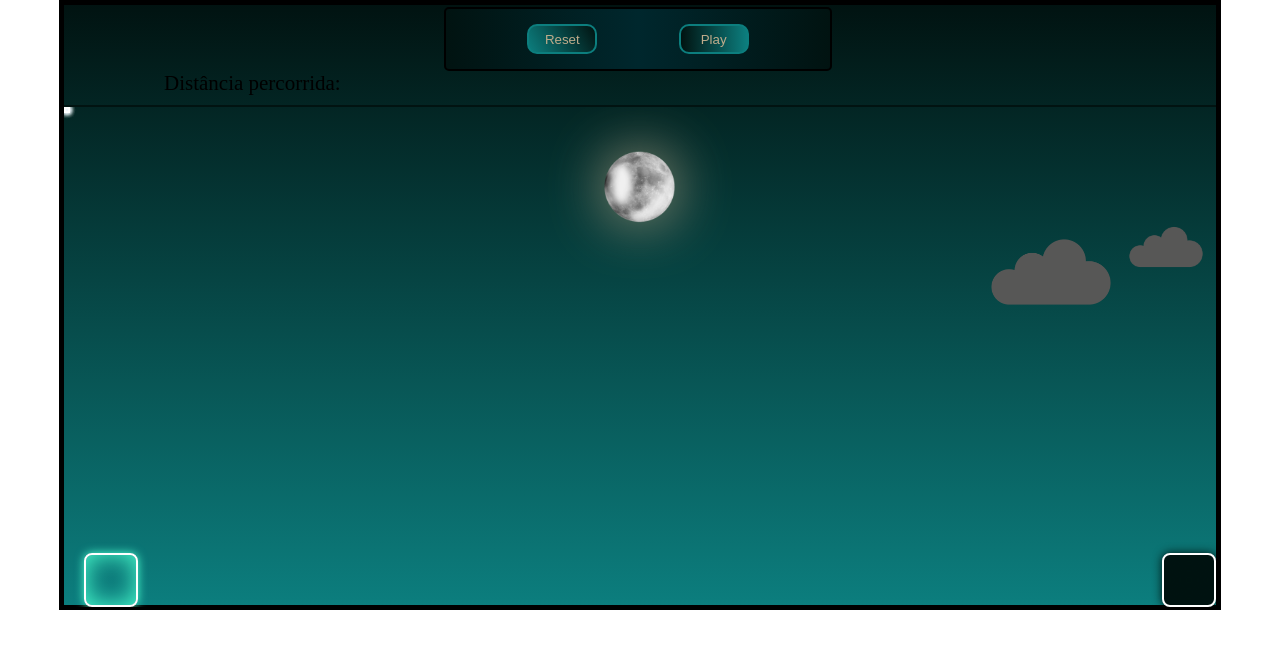
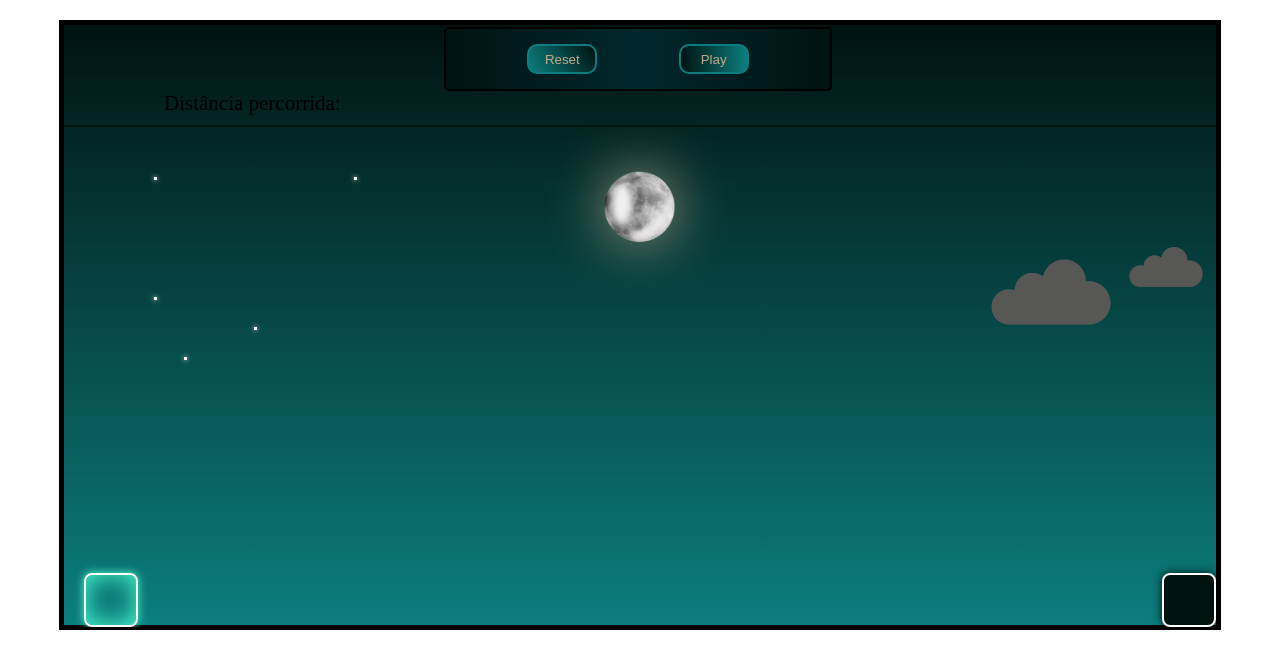
Before and after one commit to jimyschild/mini-game, a plain HTML site: page index.html in a window 1280 px wide. Drawn offline with Linux system fonts and the light colour scheme.

Commit message:
aicionando estrelas

```diff
--- a/index.html
+++ b/index.html
@@ -18,11 +18,11 @@
                 <div class="shadow-moon"></div>
                 <img src="imagens/nuvem.png" alt="" class="cloud2">
                 <img src="imagens/nuvem.png" alt="" class="cloud">
-                <div class="star"></div>
-                <div class="star"></div>
-                <div class="star"></div>
-                <div class="star"></div>
-                <div class="star"></div>
+                <div class="star star1"></div>
+                <div class="star star2"></div>
+                <div class="star star3"></div>
+                <div class="star star4"></div>
+                <div class="star star5"></div>
                 <div class="boneco">
                 </div>
                 <div class="obstaculo">
--- a/style.css
+++ b/style.css
@@ -24,7 +24,7 @@ body{
 }
 
 #campo {
-    margin-top: auto;
+    margin-top: 20px;
     display: flex;
     flex-direction: column;
     border: 5px solid black;
@@ -73,6 +73,7 @@ body{
     width: 130px;
     right: 100px;
     top: 100px;
+    z-index: 2;
 }
 
 .cloud2{
@@ -80,16 +81,41 @@ body{
     width: 80px;
     right: 10px;
     top: 100px;
+    z-index: 2;
 }
 
 .star {
     position: absolute;
     background-color: aliceblue;
-    width: 2px;
-    height: 2px;
-    border: 2px solid white;
+    width: 1px;
+    height: 1px;
+    border: 1px solid white;
     box-shadow: 0px 0px 5px aliceblue;
 }
+ .star1 {
+    top: 50px;
+    left: 90px;
+ }
+
+ .star2 {
+    top: 50px;
+    left: 290px;
+ }
+
+ .star3 {
+    top: 200px;
+    left: 190px;
+ }
+
+ .star4 {
+    top: 230px;
+    left: 120px;
+ }
+
+ .star5 {
+    top: 170px;
+    left: 90px;
+ }
 
 .boneco{
     border: 2px solid white;
```
